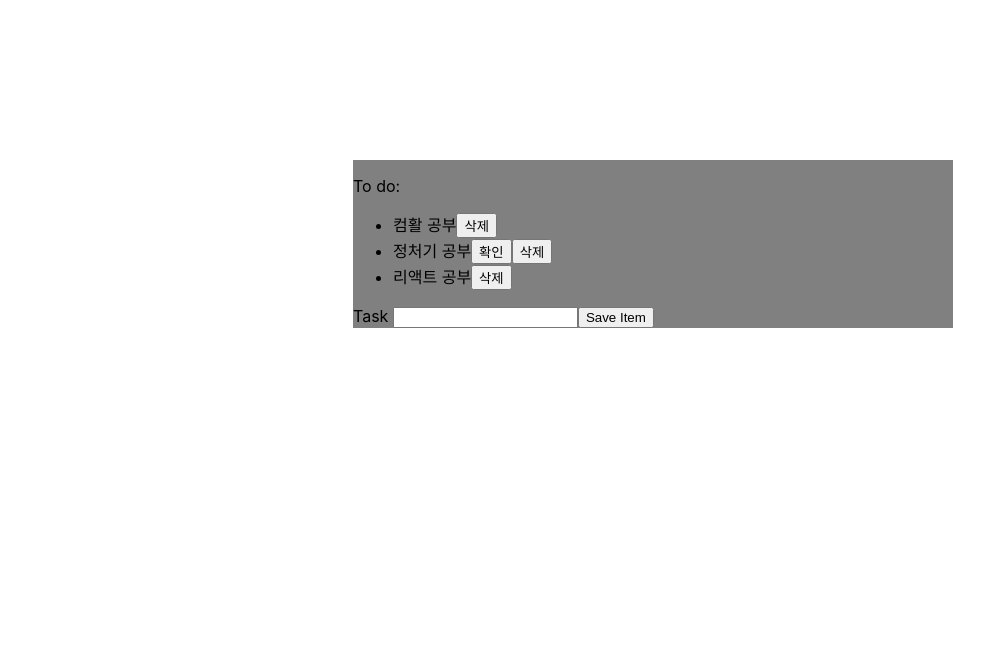
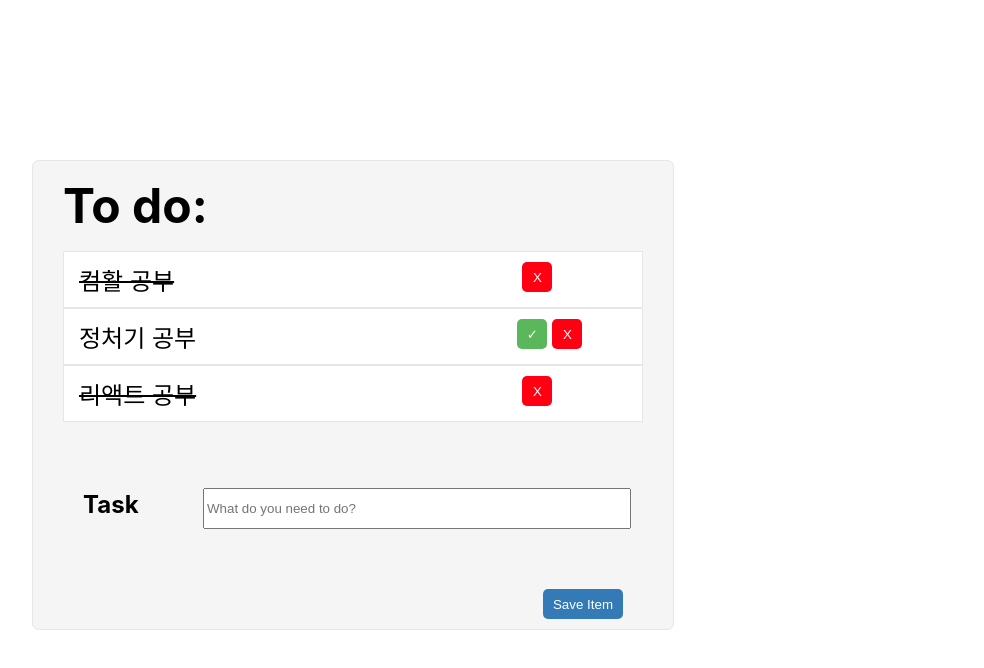
Before and after one commit to soilSpoon/react-todo, a React (Create React App) app: page / in a window 1280 px wide. Shown: the top 668 px of the page, without its empty margins (287-1271 px from the left). Built offline with nearby package versions, Linux system fonts and the light colour scheme.

Commit message:
기능:css 작성

```diff
--- a/src/App.css
+++ b/src/App.css
@@ -1,7 +1,110 @@
 .Main {
-  background-color: gray;
+  background-color: #F5F5F5;
   width: 600px;
   position: absolute;
+  transform: translateX(-50%);
   top: 20%;
   left: 50%;
+  padding:10px 20px;
+  border-radius: 5pt;
+  border-style: solid;
+  border-color:#E6E6E6;
+  border-width: 0.5px;
 }
+
+.Main .CompleteText {
+  text-decoration:line-through;
+}
+
+.Main .CheckBtn {
+  color:white;
+  width: 30px;
+  height: 30px;
+  border:none;
+  border-radius: 5px;
+  background-color: #5AB75C;
+}
+
+.Main .DeleteBtn {
+  margin-left:5px;
+  color:white;
+  width:30px;
+  height: 30px;
+  border:none;
+  border-radius: 5px;
+  background-color: #FF0012;
+}
+
+.Main .SaveBtn {
+  margin-left:5px;
+  color:white;
+  width:80px;
+  height: 30px;
+  border:none;
+  border-radius: 5px;
+  background-color: #347AB6;
+}
+
+.Board p {
+  margin:5px 10px;
+  font-size: 36pt;
+  font-weight: bold;
+}
+
+.Board ul {
+  padding:0 10px;
+  list-style: none;
+}
+
+.Board ul li {
+  background-color: white;
+  border-style: solid;
+  border-color:#E6E6E6;
+  border-width: 0.5px;
+  padding:10px 15px;
+}
+
+.Board ul li div {
+  display:inline-block;
+  font-size:0;
+}
+
+.Board ul li div:nth-child(1) {
+  width:80%;
+  font-size:24px;
+}
+
+.Board ul li div:nth-child(2) {
+  float: right;
+  width:20%;
+}
+
+.BtnSection div {
+  display:inline-block;
+  margin-top: 50px;
+  font-size:0;
+}
+
+.BtnSection div:nth-child(1) {
+  width:20%;
+  padding-left:5%;
+  font-size:18pt;
+  font-weight: bold;
+}
+
+.BtnSection div:nth-child(2) {
+  width:70%;
+  padding-right:5%;
+}
+
+.BtnSection div:nth-child(2) input {
+  width:100%;
+  height: 35px;
+}
+
+.BtnSection div:nth-child(3) {
+  width:95%;
+  padding-top:10px;
+  padding-right:5%;
+  text-align: right;
+}
--- a/src/components/Board.js
+++ b/src/components/Board.js
@@ -2,22 +2,26 @@ import React from 'react';
 
 const Board = ({todoList, checkTodo, deleteTodo}) => {
     return (
-        <>
+        <div className="Board">
             <p>To do:</p>
             <ul>
                 {
                     todoList.map((todoItem, i) => {
                         return (
                             <li>
-                                {todoItem.text}
-                                {todoItem.checked === false && <button onClick={() => checkTodo(i)}>확인</button>}
-                                <button onClick={() => deleteTodo(i)}>삭제</button>
+                                <div className={todoItem.checked ? "CompleteText" : ""}>
+                                    {todoItem.text}
+                                </div>
+                                <div>
+                                    {todoItem.checked === false && <button onClick={() => checkTodo(i)} className="CheckBtn">✓</button>}
+                                    <button onClick={() => deleteTodo(i)} class="DeleteBtn">X</button>
+                                </div>
                             </li>
                         );
                     })
                 }
             </ul>
-        </>
+        </div>
     );
 }
 
--- a/src/components/BtnSection.js
+++ b/src/components/BtnSection.js
@@ -8,10 +8,17 @@ const BtnSection = ({addTodo}) => {
     }
 
     return (
-        <>
-            Task <input type="text" value={inputText} onChange={updateInputText} />
-            <button onClick={() => addTodo(inputText)}>Save Item</button>
-        </>
+        <div className="BtnSection">
+            <div>
+                Task
+            </div>
+            <div>
+                  <input type="text" placeholder="What do you need to do?" value={inputText} onChange={updateInputText} />
+            </div>
+            <div>
+                <button onClick={() => addTodo(inputText)} className="SaveBtn">Save Item</button>
+            </div>
+        </div>
     );
 }
 
--- a/src/components/Main.js
+++ b/src/components/Main.js
@@ -62,12 +62,10 @@ const Main = () => {
     }
 
     return (
-        <>
-            <div className="Main">
-                <Board todoList={todoList} checkTodo={checkTodo} deleteTodo={deleteTodo} />
-                <BtnSection addTodo={addTodo} />
-            </div>
-        </>
+        <div className="Main">
+            <Board todoList={todoList} checkTodo={checkTodo} deleteTodo={deleteTodo} />
+            <BtnSection addTodo={addTodo} />
+        </div>
     );
 }
 
```
